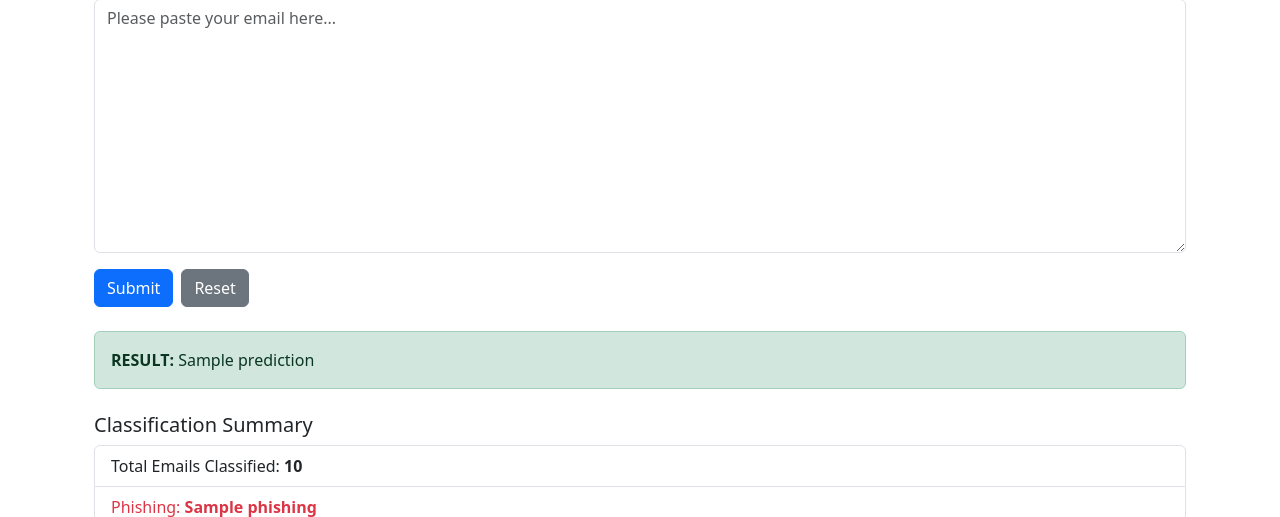
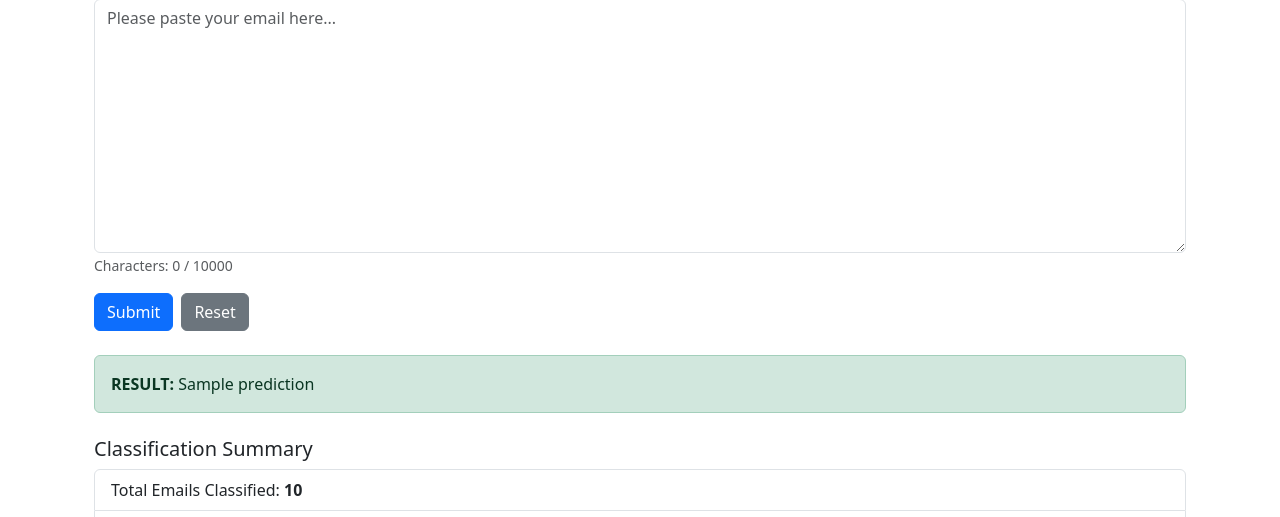
Before and after one commit to AlgJNor/MSc_Project_Cleaned, a Flask app: template flask_app/templates/index.html in a window 1280 px wide. Shown: the part 177-694 px from the top of the page. Run offline with Flask 3, Linux system fonts and the light colour scheme; the template is opened without the code that fills it: most values are stand-ins (such as "Sample title", 1, 10 or a date in 2020); parts of the project's set-up code (start-up, migrations or seed data) failed here and were passed over.

Commit message:
added character counter with a warning when the user approaches 10k character limit

```diff
--- a/flask_app/static/js/form-validation.js
+++ b/flask_app/static/js/form-validation.js
@@ -2,10 +2,11 @@ const form  = document.getElementById("emailForm")
 const submitBtn  = document.getElementById("submitBtn")
 const errorMessage  = document.getElementById("error")
 const loadingSpinner  = document.getElementById("loadingSpinner")
-
+const charCount = document.getElementById("charCount");
+const emailTextArea = document.getElementById("emailText");
 form.addEventListener("submit", function (e) {
 
-    const email_text = document.getElementById("emailText").value.trim()
+    const email_text = emailTextArea.value.trim()
     if(!email_text) {
         e.preventDefault();
         errorMessage.textContent = "\You must enter your email text";
@@ -25,3 +26,21 @@ form.addEventListener("submit", function (e) {
     loadingSpinner.style.display = "inline";
 
 })
+
+emailTextArea.addEventListener("input", () => {
+    const currentLength = emailTextArea.value.length
+    charCount.textContent = `Characters: ${currentLength} / 10000`
+
+    if(currentLength > 9500 && currentLength <= 10000) {
+        charCount.classList.remove("text-muted");
+        charCount.classList.add("text-warning");
+    }
+    else if (currentLength > 10000) {
+        charCount.classList.remove("text-warning");
+        charCount.classList.add("text-danger");
+    }
+    else {
+         charCount.classList.remove("text-warning", "text-danger");
+        charCount.classList.add("text-muted");
+    }
+})
--- a/flask_app/templates/index.html
+++ b/flask_app/templates/index.html
@@ -9,6 +9,7 @@
     <form id="emailForm" method="POST">
         <div class="mb-3">
             <textarea class="form-control" id="emailText" name="email_text" rows="10" placeholder="Please paste your email here...">{{ request.form.get('email_text', '')}}</textarea>
+            <small id="charCount" class="text-muted">Characters: 0 / 10000</small>
         </div>
 
         <p id="error" class="text-danger" style="display: none;"></p>
```
